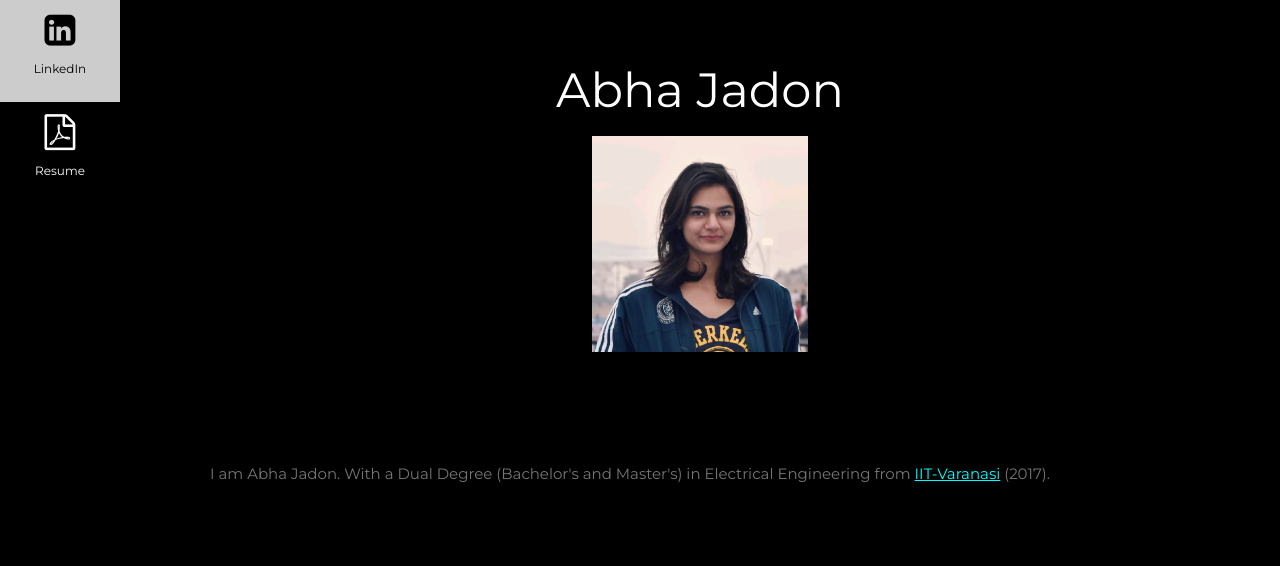
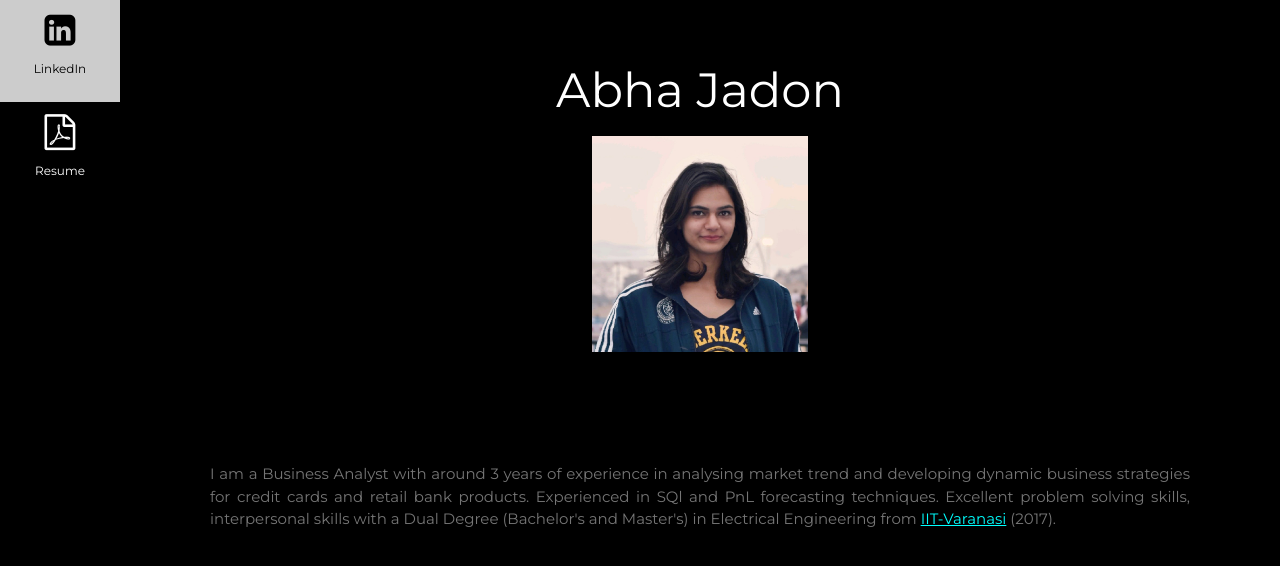
Before and after one commit to abha-jadon/abha-jadon.github.io, a Jekyll site: the page whoami.html, which Jekyll copies as it is, in a window 1280 px wide. Shown: the top 566 px of the page. Built offline with Jekyll 4.4.1, drawn with Linux system fonts in a browser that asks for light colours.

Commit message:
summary update and resume link error fix

```diff
--- a/whoami.html
+++ b/whoami.html
@@ -39,7 +39,7 @@ a {
     <i class="fa fa-linkedin-square w3-xxlarge"></i>
     <p>LinkedIn</p>
   </a>
-  <a href="https://nbviewer.jupyter.org/github/abha-jadon/abha-jadon.github.io/blob/master/misc/abhaJadonResume.pdf" class="w3-bar-item w3-button w3-padding-large"><!-- w3-hover-black"-->
+  <a href="https://nbviewer.jupyter.org/github/abha-jadon/abha-jadon.github.io/blob/master/assets/abhaJadonResume.pdf" class="w3-bar-item w3-button w3-padding-large"><!-- w3-hover-black"-->
     <i class="fa fa-file-pdf-o w3-xxlarge"></i>
     <p>Resume</p>
   </a>
@@ -68,10 +68,10 @@ a {
   <div class="w3-content w3-justify w3-text-grey w3-padding-64" id="about">
     <!--<h2 class="w3-text-light-grey">My Name</h2>
     <hr style="width:200px" class="w3-opacity">-->
-    <p>I am Abha Jadon.
-
-    With a Dual Degree (Bachelor's and Master's) in Electrical Engineering
-    from <a href="https://iitbhu.ac.in">IIT-Varanasi</a> (2017).
+    <p>I am a Business Analyst with around 3 years of experience in analysing market trend and developing dynamic
+      business strategies for credit cards and retail bank products. Experienced in SQl and PnL forecasting
+      techniques. Excellent problem solving skills, interpersonal skills with a Dual Degree (Bachelor's and Master's)
+      in Electrical Engineering from <a href="https://iitbhu.ac.in">IIT-Varanasi</a> (2017).
     </p>
 
 <!-- END PAGE CONTENT -->
```
